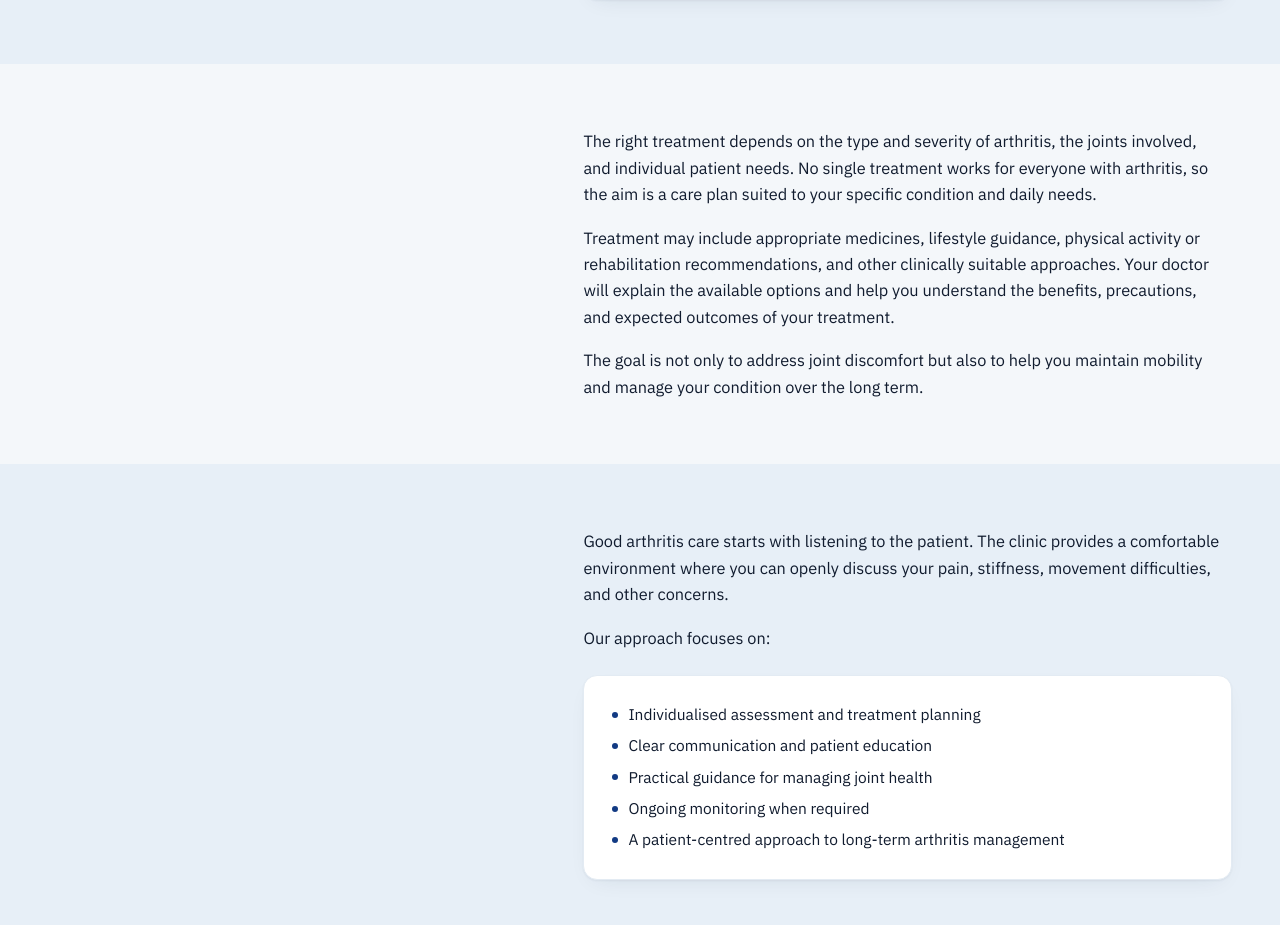
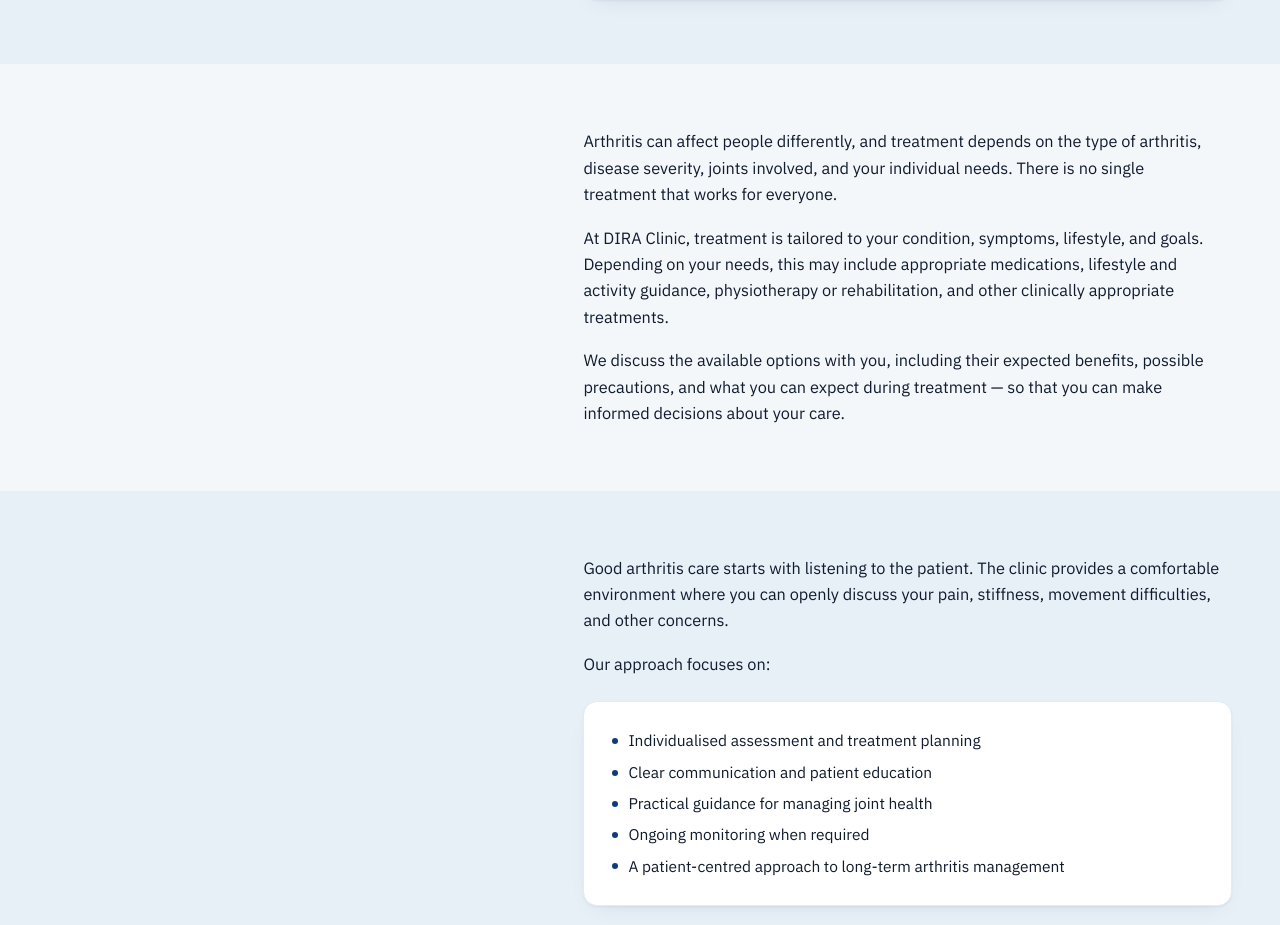
Before and after one commit to vijay-42/dira-clinic, a Next.js app: page /services/arthritis-treatment-in-bangalore/ in a window 1280 px wide. Shown: the part 1283-2208 px from the top of the page. Built offline with nearby package versions, Linux system fonts and the light colour scheme.

Commit message:
Rewrite the personalised arthritis treatment section
Co-Authored-By: Claude Opus 5 (1M context) <noreply@anthropic.com>

```diff
--- a/content/service-pages.ts
+++ b/content/service-pages.ts
@@ -84,9 +84,9 @@ export const servicePages: ServicePage[] = [
       {
         heading: 'Personalised arthritis treatment',
         body: [
-          'The right treatment depends on the type and severity of arthritis, the joints involved, and individual patient needs. No single treatment works for everyone with arthritis, so the aim is a care plan suited to your specific condition and daily needs.',
-          'Treatment may include appropriate medicines, lifestyle guidance, physical activity or rehabilitation recommendations, and other clinically suitable approaches. Your doctor will explain the available options and help you understand the benefits, precautions, and expected outcomes of your treatment.',
-          'The goal is not only to address joint discomfort but also to help you maintain mobility and manage your condition over the long term.',
+          'Arthritis can affect people differently, and treatment depends on the type of arthritis, disease severity, joints involved, and your individual needs. There is no single treatment that works for everyone.',
+          'At DIRA Clinic, treatment is tailored to your condition, symptoms, lifestyle, and goals. Depending on your needs, this may include appropriate medications, lifestyle and activity guidance, physiotherapy or rehabilitation, and other clinically appropriate treatments.',
+          'We discuss the available options with you, including their expected benefits, possible precautions, and what you can expect during treatment — so that you can make informed decisions about your care.',
         ],
       },
       {
```
